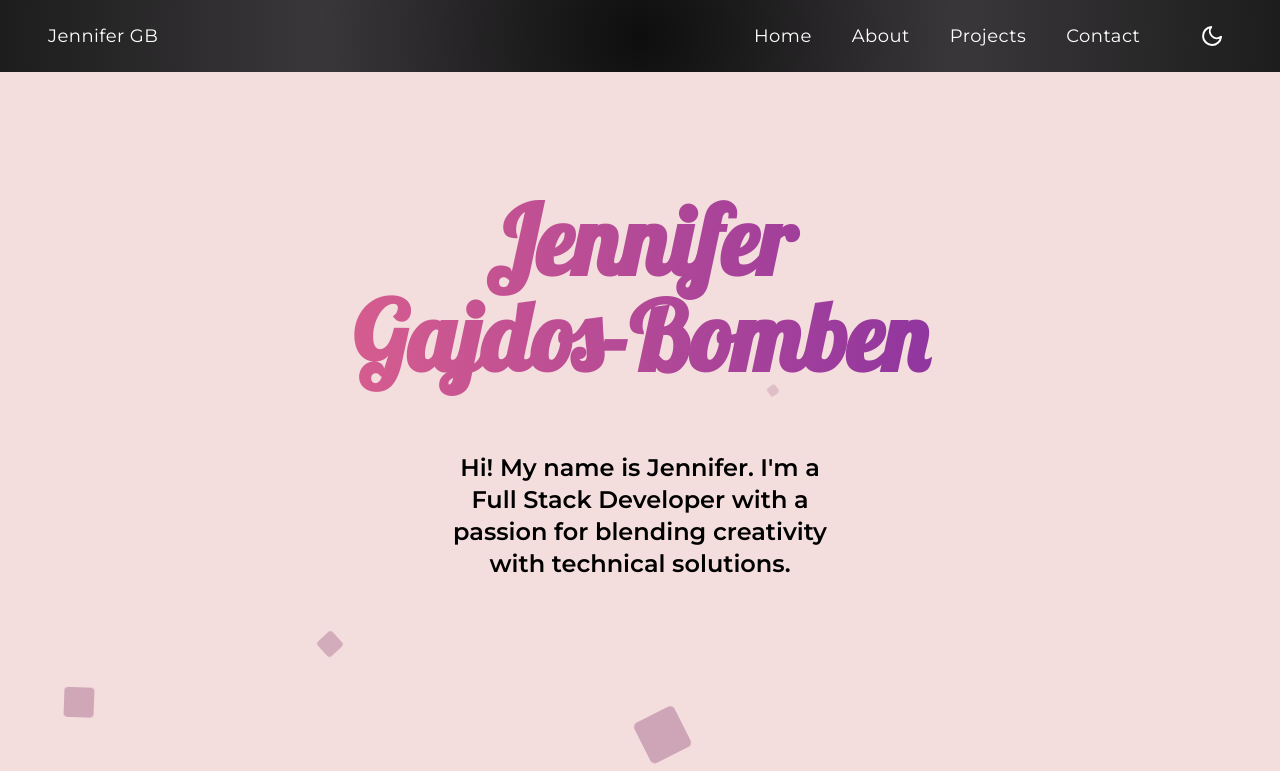
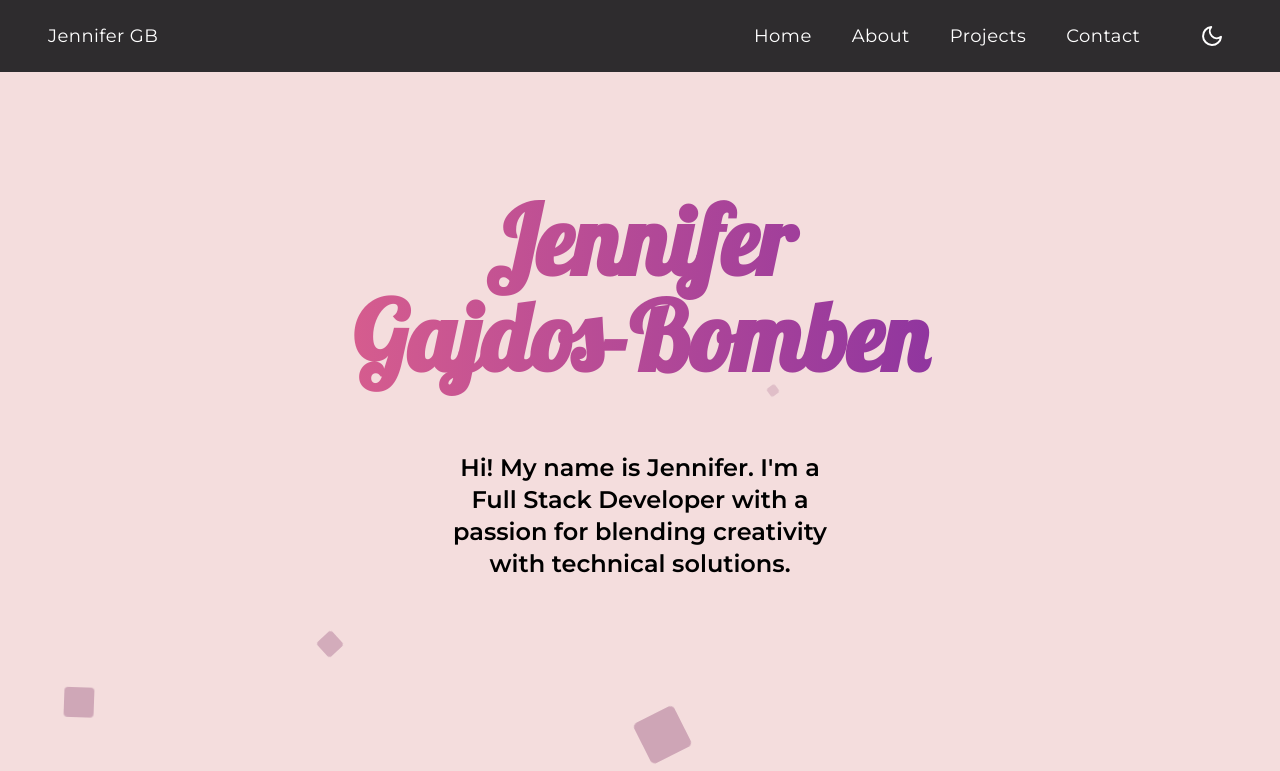
Before and after one commit to jgajdosbomben/portfolio, a React (Vite) app: page / in a window 1280 px wide. Shown: the top 771 px of the page. Built offline with nearby package versions, Linux system fonts and the light colour scheme.

Commit message:
Changed navbar background colour

```diff
--- a/src/components/Navbar.jsx
+++ b/src/components/Navbar.jsx
@@ -5,7 +5,9 @@ import { MdOutlineClose } from "react-icons/md";
 const Navbar = ({ darkMode, isOpen, toggleMenu, toggleTheme }) => {
   return (
     <div className="px-0">
-      <div className="w-full items-center justify-between py-4 px-4 md:px-12 bg-[radial-gradient(circle_at_center,_var(--tw-gradient-stops))] from-[#0e0e0e] via-[#3a373a] to-[#1d1d1d] ">
+      <div className="w-full items-center justify-between py-4 px-4 md:px-12 bg-[#2e2c2e]">
+
+      {/* bg-[radial-gradient(circle_at_center,_var(--tw-gradient-stops))] from-[#0e0e0e] via-[#3a373a] to-[#1d1d1d] */}
         {/* bg-gradient-to-r from-[#3f0539] from-15%  via-[#0a7694] via-40% to-[#a81588] to-90% */}
         <div className="flex items-center justify-between w-full">
           <div className="flex items-center justify- w-full">
```
